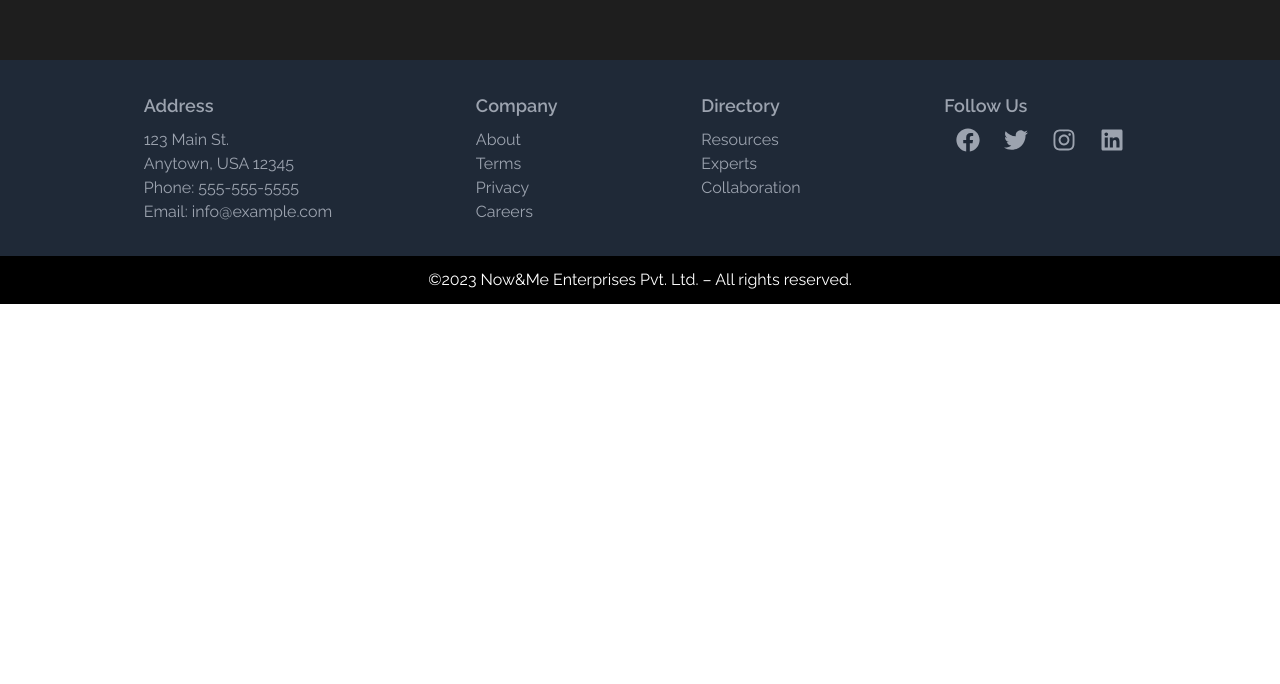
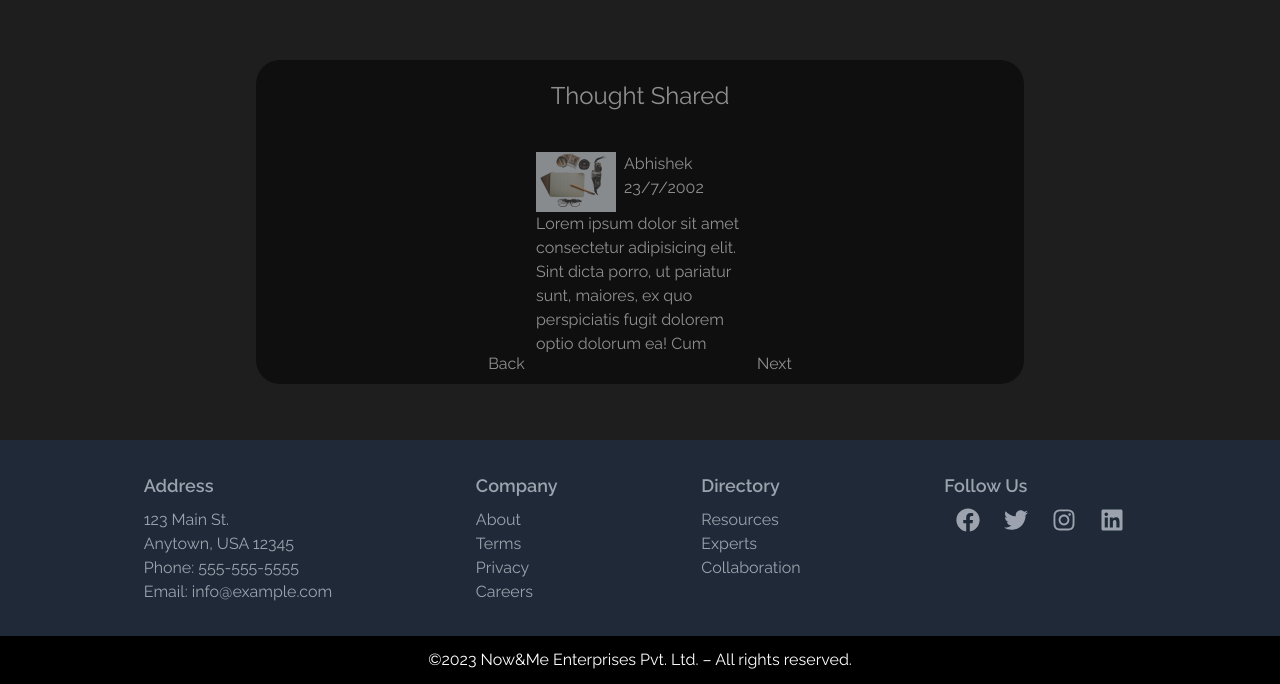
Before and after one commit to parth9643/men-tal_health, a React (Vite) app: page /Login in a window 1280 px wide. Shown: the part 965-1649 px from the top of the page. Before the commit the page ends 1269 px from the top, so only its background shows below. Built offline with nearby package versions, Linux system fonts and the light colour scheme; a web font is replaced by a local one.

Commit message:
Carouseladded

```diff
--- a/package.json
+++ b/package.json
@@ -11,10 +11,13 @@
   "dependencies": {
     "firebase": "^9.18.0",
     "framer-motion": "^10.6.0",
+    "pure-react-carousel": "^1.30.1",
     "react": "^18.2.0",
+    "react-alice-carousel": "^2.7.0",
     "react-dom": "^18.2.0",
     "react-icons": "^4.8.0",
-    "react-router-dom": "^6.9.0"
+    "react-router-dom": "^6.9.0",
+    "react-slick": "^0.29.0"
   },
   "devDependencies": {
     "@types/react": "^18.0.28",
--- a/src/App.jsx
+++ b/src/App.jsx
@@ -7,7 +7,8 @@ import {Routes, Route, Link} from "react-router-dom"
  import Login from "./components/Login"
 import Home from './components/Home'
 import Affooter from './components/Affooter'
-// import Footer from './components/Footer'
+ import Courosel from './components/Courosel'
+
 
 const App = () => {
   return (
@@ -30,6 +31,10 @@ const App = () => {
   <Route exact path='/signup' element={<Signup/>}></Route>
   <Route exact path='/Login' element={<Login/>}></Route>
 </Routes>
+<div className='mx-44'>
+
+<Courosel />
+</div>
 <Footer/>
 <Affooter/>
 
--- /dev/null
+++ b/src/components/Courosel.jsx
@@ -0,0 +1,100 @@
+import React from 'react';
+import { CarouselProvider, Slider, Slide, ButtonBack, ButtonNext } from 'pure-react-carousel';
+import 'pure-react-carousel/dist/react-carousel.es.css';
+import sideimg from "../assets/signupimage.png"
+// import Signup from './SignUp';
+
+
+
+export default class extends React.Component {
+
+    constructor(props) {
+        super(props);
+
+        this.state = {
+          Slid: [
+            {
+              id: 0,
+              image:sideimg,
+              feed:"Lorem ipsum dolor sit amet consectetur adipisicing elit. Sint dicta porro, ut pariatur sunt, maiores, ex quo perspiciatis fugit dolorem optio dolorum ea! Cum doloribus maiores ratione? Quasi, placeat quod.",
+              name:"Abhishek",
+              date:"23/7/2002"
+            },
+
+            {
+              id:1,
+              image:sideimg,
+              feed:" Lorem ipsum dolor sit amet consectetur adipisicing elit. Sint dicta porro, ut pariatur sunt, maiores, ex quo perspiciatis fugit dolorem optio dolorum ea! Cum doloribus maiores ratione? Quasi, placeat quod.",
+              name:"manu",
+              date:"23/7/2001"
+            },
+            {
+              id:2,
+              image:sideimg,
+              feed:"Lorem ipsum dolor sit amet consectetur adipisicing elit. Sint dicta porro, ut pariatur sunt, maiores, ex quo perspiciatis fugit dolorem optio dolorum ea! Cum doloribus maiores ratione? Quasi, placeat quod.",
+              name:"parth",
+              date:"23/7/2001"
+            },
+            {
+              id:3,
+              image:sideimg,
+              feed:"Lorem ipsum dolor sit amet consectetur adipisicing elit. Sint dicta porro, ut pariatur sunt, maiores, ex quo perspiciatis fugit dolorem optio dolorum ea! Cum doloribus maiores ratione? Quasi, placeat quod.",
+              name:"vishal",
+              date:"23/7/2001"
+            },
+            {
+              id:4,
+            image:sideimg,
+              feed:"Lorem ipsum dolor sit amet consectetur adipisicing elit. Sint dicta porro, ut pariatur sunt, maiores, ex quo perspiciatis fugit dolorem optio dolorum ea! Cum doloribus maiores ratione? Quasi, placeat quod.",
+              name:"utkarsh",
+              date:"23/7/2001"
+            },
+          ]
+        };
+      }
+
+
+    render() {
+        const { Slid } = this.state;
+      return (
+
+        <CarouselProvider
+          naturalSlideWidth={100}
+          naturalSlideHeight={125}
+          totalSlides={5} className=" mb-14  bg-black text-white mx-20 py-0 rounded-3xl  opacity-50"
+        >
+            <div className=' pt-5 text-2xl flex justify-center'>
+                <h2>Thought Shared </h2>
+            </div>
+          <Slider className='w-full h-60    '>
+
+            { Slid.map((item)=>(
+                 <Slide className='' index={item.id}>
+                    <div className='caou p-10 flex flex-col justify-center'>
+                 <div className='caou1 flex gap-2 mx-60 '>
+                    <div className='Coimg w-20 rounded-tl-3xl '>
+                      <img src={item.image} alt="" />
+                    </div>
+                    <div className='Cocontent'>
+                        <h4>{item.name}</h4>
+                        <p>{item.date}</p>
+                    </div>
+                 </div>
+                 <div className='caou2 px-60'>
+                  <p>{item.feed}</p>
+                 </div>
+              </div>
+      </Slide>
+            ))
+    }
+
+          </Slider>
+          <div className='flex justify-evenly pb-2'>
+
+          <ButtonBack className=''>Back</ButtonBack>
+          <ButtonNext className='' >Next</ButtonNext>
+          </div>
+        </CarouselProvider>
+      );
+    }
+  }
--- a/src/components/Navbar.jsx
+++ b/src/components/Navbar.jsx
@@ -31,7 +31,7 @@ const Navbar = ()=> {
         },
      ];
   return (
-    <div className="flex justify-between items-center w-full h-20 px-4 text-white bg-black fixed opacity-30 nav">
+    <div className="flex justify-between items-center w-full h-20 px-4 bg-gray-800 text-gray-400 fixed opacity-70 nav">
 
        <div>
         <h1 className="text-5xl font-signature ml-2">Abhishek</h1>
```
Also changed, not shown: 1 other file (tests, documents, lock files or other folders).
